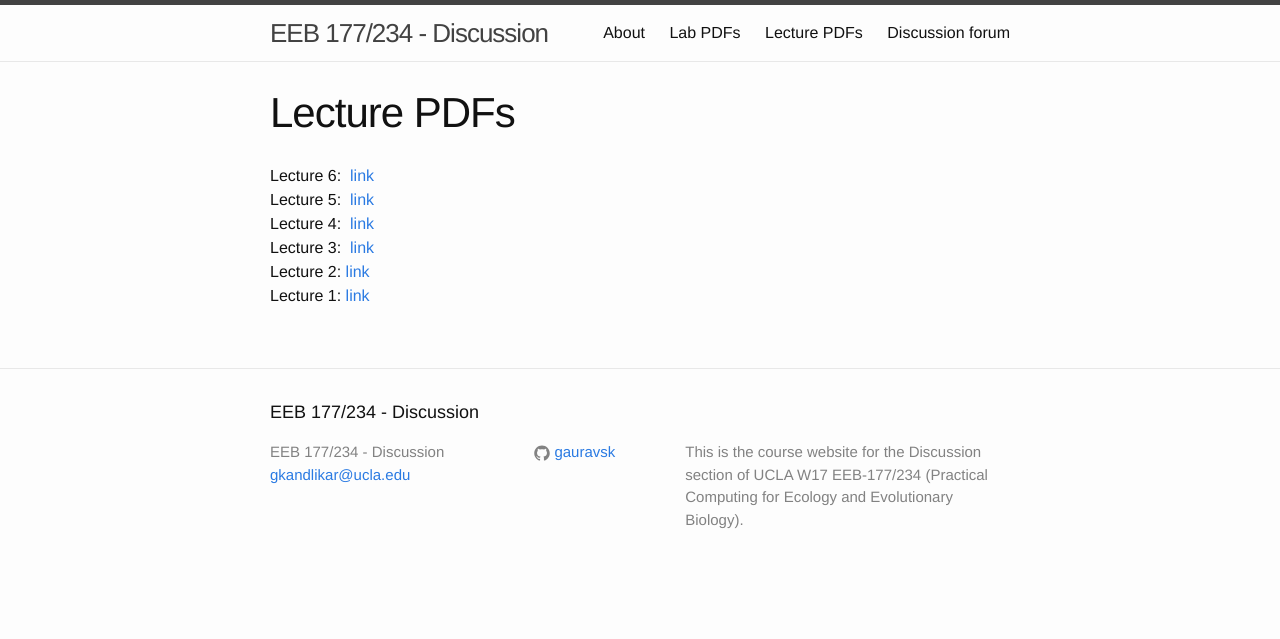
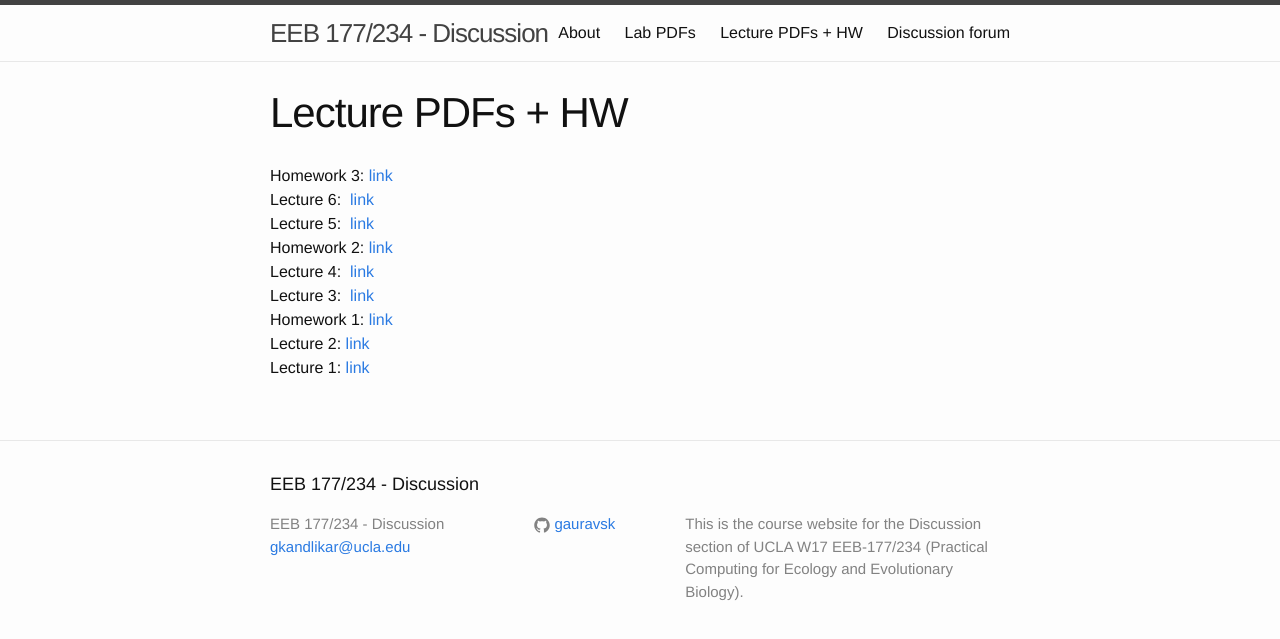
Before and after one commit to michaelalfaro/eeb177-W17.github.io, a Jekyll site: the page built from lectures.md, in a window 1280 px wide. Shown: the top 639 px of the page. Built offline with Jekyll 4.4.1, drawn with Linux system fonts in a browser that asks for light colours.

Commit message:
updating lectures page to include hw pdfs

```diff
--- a/lectures.md
+++ b/lectures.md
@@ -1,12 +1,15 @@
 ---
 layout: page
-title: Lecture PDFs
+title: Lecture PDFs + HW
 permalink: /lectures/
 ---
 
+Homework 3:  [link]({{ site.url }}lecture_pdfs/hw3.pdf)
 Lecture 6:  [link]({{ site.url }}lecture_pdfs/lecture-6-Jan-26-2017.pdf)
 Lecture 5:  [link]({{ site.url }}lecture_pdfs/lecture-5-Jan-24-2017.pdf)
+Homework 2:  [link]({{ site.url }}lecture_pdfs/hw2.pdf)
 Lecture 4:  [link]({{ site.url }}lecture_pdfs/lecture-4b-Jan-19-2017.pdf)
 Lecture 3:  [link]({{ site.url }}lecture_pdfs/lecture-3-1-17-2017.pdf)
+Homework 1:  [link]({{ site.url }}lecture_pdfs/hw1.pdf)
 Lecture 2:  [link]({{ site.url }}lecture_pdfs/lecture-2-1-12-2017.pdf)
 Lecture 1:  [link]({{ site.url }}lecture_pdfs/lecture-1-1_10_2017.pdf)
```
